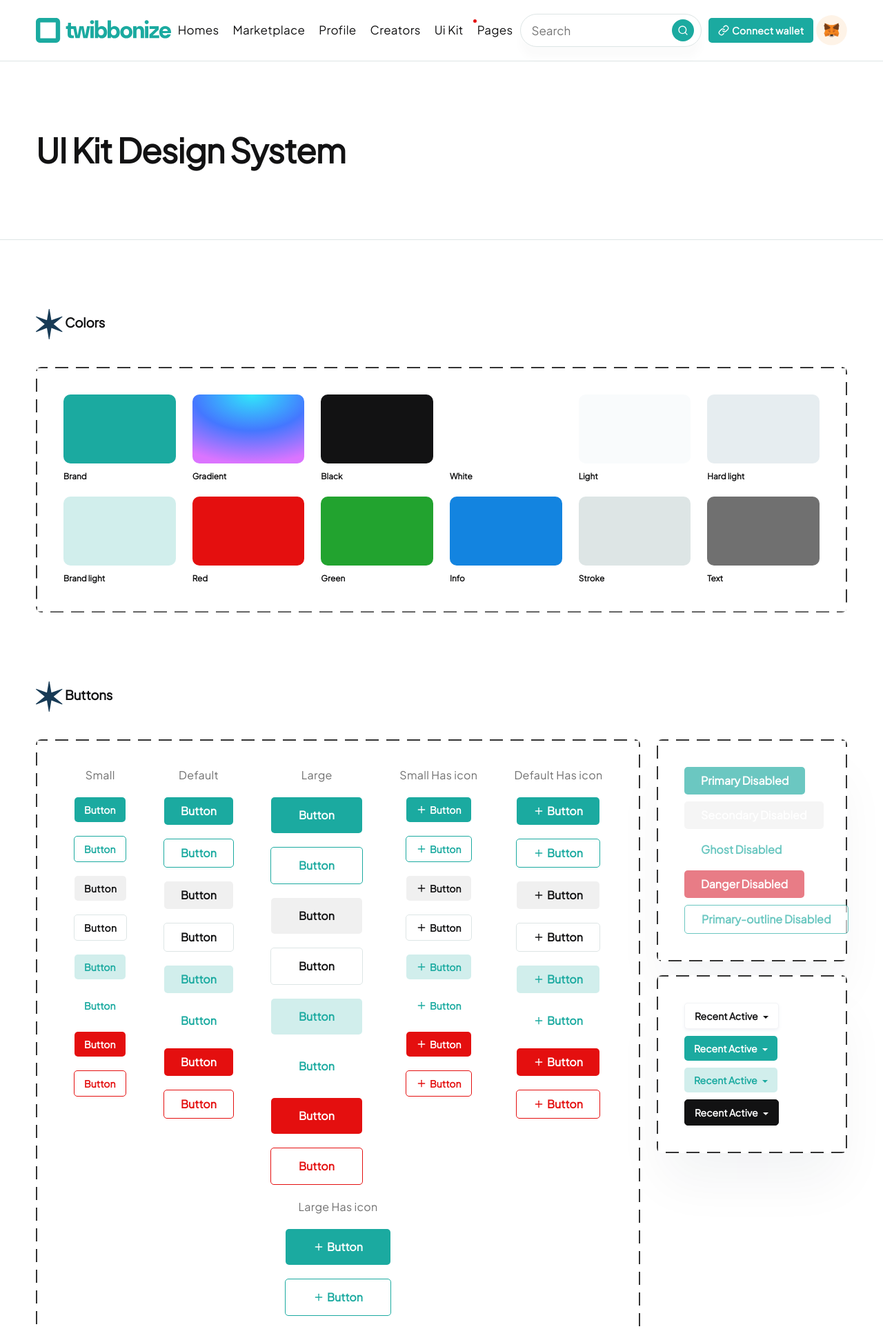
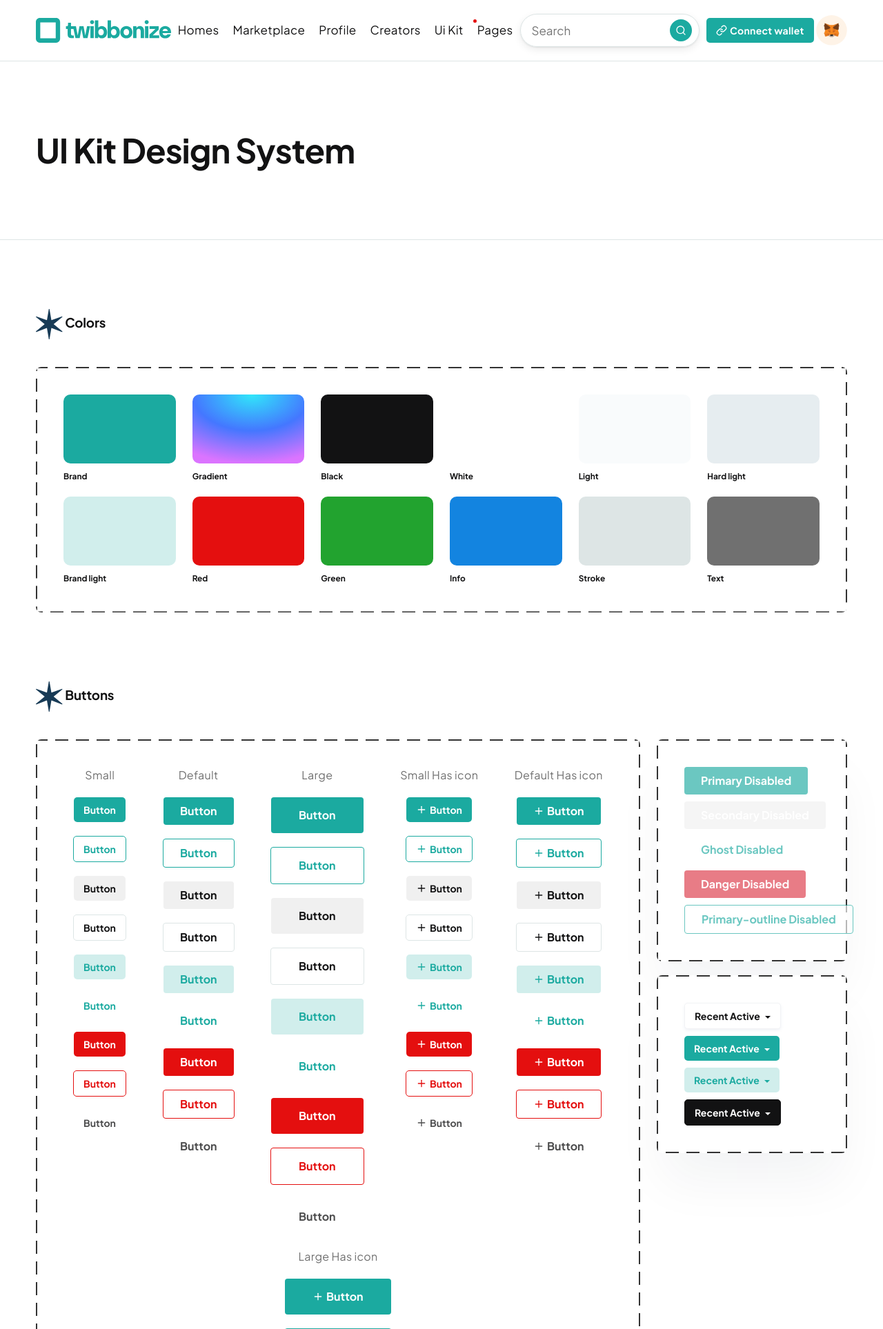
Before and after one commit to Twibbonize/twibbonize-uikit, a PHP site: page / in a window 1280 px wide. Shown: the top 1927 px of the page at 69% size. Run offline with PHP 8.4, Linux system fonts and the light colour scheme; some libraries are stand-ins or nearby versions.

Commit message:
update fonts

```diff
--- a/assets/scss/0-base/_base.scss
+++ b/assets/scss/0-base/_base.scss
@@ -7,6 +7,7 @@
     url("../fonts/CircularStd-Regular.woff2") format("woff2"), url("../fonts/CircularStd-Regular.svg") format("svg"),
     url("../fonts/circular.ttf") format("truetype");
 }
+
 @font-face {
   font-family: "circular_bold";
   src: url("../fonts/CircularStd-Bold.svg") format("svg"), url("../fonts/CircularStd-Bold.woff") format("woff"),
@@ -16,14 +17,53 @@
 
 @font-face {
   font-family: "Plus Jakarta Sans";
-    src: url("../fonts/Plus_Jakarta_Sans/static/PlusJakartaSans-Regular.ttf") format('truetype'),
-        url("../fonts/Plus_Jakarta_Sans/static/PlusJakartaSans-Light.ttf") format('truetype'),
-        url("../fonts/Plus_Jakarta_Sans/static/PlusJakartaSans-Italic.ttf") format('truetype'),
-        url("../fonts/Plus_Jakarta_Sans/static/PlusJakartaSans-Bold.ttf") format('truetype'),
-        url("../fonts/Plus_Jakarta_Sans/static/PlusJakartaSans-ExtraBold.ttf") format('truetype'),
-        url("../fonts/Plus_Jakarta_Sans/static/PlusJakartaSans-Medium.ttf") format('truetype'),
-        url("../fonts/Plus_Jakarta_Sans/static/PlusJakartaSans-Semibold.ttf") format('truetype');
+  src: url("../fonts/Plus_Jakarta_Sans/static/PlusJakartaSans-Regular.ttf") format('truetype');
+  font-weight: normal;
 }
+
+@font-face {
+  font-family: "Plus Jakarta Sans";
+  src: url("../fonts/Plus_Jakarta_Sans/static/PlusJakartaSans-Light.ttf") format('truetype');
+  font-weight: 300;
+}
+
+@font-face {
+  font-family: "Plus Jakarta Sans";
+  src: url("../fonts/Plus_Jakarta_Sans/static/PlusJakartaSans-Italic.ttf") format('truetype');
+  font-weight: normal;
+  font-style: italic;
+}
+
+
+@font-face {
+  font-family: "Plus Jakarta Sans";
+  src: url("../fonts/Plus_Jakarta_Sans/static/PlusJakartaSans-Semibold.ttf") format('truetype');
+  font-weight: 600;
+}
+
+
+@font-face {
+  font-family: "Plus Jakarta Sans";
+  src: url("../fonts/Plus_Jakarta_Sans/static/PlusJakartaSans-Bold.ttf") format('truetype');
+  font-weight: 700;
+}
+
+
+@font-face {
+  font-family: "Plus Jakarta Sans";
+  src: url("../fonts/Plus_Jakarta_Sans/static/PlusJakartaSans-Medium.ttf") format('truetype');
+  font-weight: 500;
+}
+
+@font-face {
+  font-family: "Plus Jakarta Sans";
+  src: url("../fonts/Plus_Jakarta_Sans/static/PlusJakartaSans-ExtraBold.ttf") format('truetype');
+  font-weight: 800;
+}
+
+
+
+
 /*--------------------------------------------------------------
 ## Base
 --------------------------------------------------------------*/
@@ -48,7 +88,9 @@ body {
     background: $color_dark;
   }
 }
+
 @media (min-width: 1400px) {
+
   .container,
   .container-lg,
   .container-md,
@@ -58,14 +100,17 @@ body {
     max-width: 1400px;
   }
 }
+
 .container {
   @include md {
     max-width: 800px !important;
   }
+
   @include xl {
     max-width: 1200px;
   }
 }
+
 .index_page {
   @media only screen and (min-width: 1510px) {
     .container {
@@ -97,8 +142,9 @@ section:focus {
 a {
   transition: 0.25s $transition_function;
   text-decoration: none !important;
+
   &:hover {
-        text-decoration: none;
+    text-decoration: underline !important;
   }
 }
 
@@ -117,15 +163,17 @@ p {
 .swiper-pagination-bullet {
   margin-top: 20px;
   width: 12px !important;
-    height: 12px !important ;
+  height: 12px !important;
 }
-.swiper-container-horizontal > .swiper-pagination-bullets,
+
+.swiper-container-horizontal>.swiper-pagination-bullets,
 .swiper-pagination-custom,
 .swiper-pagination-fraction {
   bottom: 0px !important;
 }
+
 .swiper-pagination-bullet-active {
-    background: $color_brand !important ;
+  background: $color_brand !important;
 }
 
 /*--------------------------------------------------------------
@@ -134,11 +182,13 @@ p {
 
 .code-toolbar {
   position: relative;
+
   .toolbar {
     position: absolute;
     top: 20px;
     right: 20px;
   }
+
   button {
     background: $color_brand;
     padding: 5px 10px;
@@ -155,13 +205,16 @@ p {
     height: 180px !important;
   }
 }
+
 .single-drop {
   &.show {
     height: 300px !important;
+
     .drop_dark {
       display: block;
       padding: 20px 15px !important;
     }
+
     .pl-10 {
       padding-left: 0 !important;
     }
--- a/assets/scss/1-helpers/_variables.scss
+++ b/assets/scss/1-helpers/_variables.scss
@@ -81,4 +81,5 @@ $border_radius_1: 200px;
 $shadow_1: 0px 17px 13px 0px #192c4b05;
 $shadow_2: 0px 1px 2px rgba(0, 0, 0, 0.05);
 $shadow_3: 0 33px 88px 0 #1d0e6211;
-$shadow_4: 0 1px 2px rgba(0, 0, 0, .08), 0 4px 12px rgba(0, 0, 0, .08);
+$shadow_airbnb_1: 0 1px 2px rgba(0, 0, 0, .08), 0 4px 12px rgba(0, 0, 0, .08);
+$shadow_airbnb_2: 0 2px 4px rgba(0,0,0,0.18);
--- a/assets/scss/2-elements/_buttons.scss
+++ b/assets/scss/2-elements/_buttons.scss
@@ -24,7 +24,7 @@ div.button {
   outline: none;
   position: relative;
   text-align: center;
-  border-radius: 5px !important;
+  // border-radius: 5px !important;
   overflow: hidden;
   will-change: transform, box-shadow;
   &:not(.btn-outline):not(.btn-flat):not(.btn-link) {
@@ -450,6 +450,15 @@ a.btn-outline {
   }
 }
 
+.btn-transparent {
+  color: lighten($color: $color_dark, $amount: 3);
+
+  &:hover {
+    color: darken($color: $color_dark, $amount: 30);
+    background: none;
+  }
+}
+
 .btn-grad {
   color: $color_white;
   border: none !important ;
--- a/assets/scss/2-elements/_forms.scss
+++ b/assets/scss/2-elements/_forms.scss
@@ -70,7 +70,7 @@ textarea,
     }
     &:focus {
         background-color: $color_white !important;
-        border: 1px solid $color_brand !important;
+        // border: 1px solid $color_brand !important;
         box-shadow: none !important;
     }
     &:hover {
--- a/assets/scss/3-Layouts/_header.scss
+++ b/assets/scss/3-Layouts/_header.scss
@@ -127,16 +127,16 @@
         border-radius: 80px;
         position: relative;
         transition: all 0.2s ease-in-out;
-        box-shadow: $shadow_1;
+        box-shadow: $shadow_airbnb_1;
 
         &:hover {
             background: white;
-            box-shadow: $shadow_4;
+            box-shadow: $shadow_airbnb_2;
             border: solid 1px $color_stroke;
         }
 
         &:focus {
-            box-shadow: $shadow_4;
+            box-shadow: $shadow_airbnb_2;
         }
 
         input {
--- a/index.html
+++ b/index.html
@@ -769,15 +769,15 @@
                   </div>
 
                   <div class="mb-20">
-                    <div class="btn btn-secondary btn-sm">
-                      Button
-                    </div>
-                  </div>
-
-                  <div class="mb-20">
-                    <div class="btn btn-secondary btn-outline btn-sm">
-                      Button
-                    </div>
+                    <button class="btn btn-secondary btn-sm">
+                      Button
+                    </button>
+                  </div>
+
+                  <div class="mb-20">
+                    <button class="btn btn-secondary btn-outline btn-sm">
+                      Button
+                    </button>
                   </div>
 
                   <div class="mb-20">
@@ -793,6 +793,11 @@
 
                   <div class="mb-20">
                     <button class="btn btn-danger btn-outline btn-sm">Button</button>
+                  </div>
+
+
+                  <div class="mb-20">
+                    <button class="btn btn-transparent btn-sm">Button</button>
                   </div>
                 </div>
 
@@ -831,6 +836,10 @@
                   <div class="mb-20">
                     <button class="btn btn-danger btn-outline">Button</button>
                   </div>
+
+                  <div class="mb-20">
+                    <button class="btn btn-transparent">Button</button>
+                  </div>
                 </div>
 
                 <div class="col-lg-auto col-sm-6 d-flex flex-column
@@ -865,6 +874,10 @@
 
                   <div class="mb-20">
                     <button class="btn btn-danger btn-outline btn-lg">Button</button>
+                  </div>
+
+                  <div class="mb-20">
+                    <button class="btn btn-transparent btn-lg">Button</button>
                   </div>
 
                 </div>
@@ -927,6 +940,13 @@
                       Button
                     </button>
                   </div>
+
+                  <div class="mb-20">
+                    <button class="btn btn-transparent btn-sm">
+                      <i data-feather="plus" width="16" height="16"></i>
+                      Button
+                    </button>
+                  </div>
                 </div>
 
                 <div class="col-lg-auto col-sm-6 d-flex flex-column
@@ -989,6 +1009,13 @@
                     </button>
                   </div>
 
+                  <div class="mb-20">
+                    <button class="btn btn-transparent">
+                      <i data-feather="plus" width="16" height="16"></i>
+                      Button
+                    </button>
+                  </div>
+
                 </div>
                 <div class="col-lg-auto col-sm-6 d-flex flex-column
                         align-items-center">
@@ -1048,6 +1075,13 @@
 
                   <div class="mb-20">
                     <button class="btn btn-danger btn-outline btn-lg">
+                      <i data-feather="plus" width="16" height="16"></i>
+                      Button
+                    </button>
+                  </div>
+
+                  <div class="mb-20">
+                    <button class="btn btn-transparent btn-lg">
                       <i data-feather="plus" width="16" height="16"></i>
                       Button
                     </button>
@@ -1065,7 +1099,7 @@
                   <button class="btn btn-primary" disabled>Primary Disabled</button>
                 </li>
                 <li class="d-flex space-x-10">
-                    <button class="btn btn-secondary" disabled>Secondary Disabled</button>
+                  <button class="btn btn-secondary" disabled>Secondary Disabled</button>
                 </li>
                 <li class="d-flex space-x-10">
                   <button class="btn btn-ghost" disabled>Ghost Disabled</button>
@@ -2388,14 +2422,14 @@
             </div>
           </header>
 
-
+          <!-- twibbonize navbar -->
           <header class="header__1 js-header">
             <div class="top-wrapper">
               <div class="container">
                 <div class="header__menu">
                   <ul class="d-flex space-x-20">
                     <li>
-                      <a href="#">Guide</a>
+                      <a href="#" class="color_brand">Guide</a>
                     </li>
                     <li><a href="#"> About</a></li>
                     <li><a href="#"> News</a></li>
@@ -2434,19 +2468,11 @@
                     <i data-feather="plus-square" width="30" height="30"></i>
                   </button>
                   <!-- <a class="btn btn-primary btn-sm" href="#">Create</a> -->
-                  <div class="more">
-                    <div class="more_box visible position-relative">
-                      <ul class="space-y-10">
-                        <li>
-                          <a href="#" class="space-x-10 d-flex">
-                            <i data-feather="menu" width="24" height="24"></i>
-
-                            <img class="avatar" src="assets/img/avatars/twibbonize-avatar.jpg" alt="avatar" />
-
-                            <!-- <span> Report </span> -->
-                          </a>
-                        </li>
-                      </ul>
+                  <div class="header__menu-profile">
+                    <div class="btn btn-secondary btn-outline btn-sm rounded-pill space-x-3">
+                      <i data-feather="menu" width="24" height="24"></i>
+                      <img src="assets/img/avatars/twibbonize-avatar.jpg" class="rounded-circle" alt="avatar" width="24"
+                        height="24">
                     </div>
                   </div>
                 </div>
@@ -2570,7 +2596,6 @@
   <script src="assets/js/nft.js"></script>
   <script>
     feather.replace()
-
   </script>
 
 </body>
```
Also changed, not shown: assets/css/style.css. Lines whose indentation alone changed are shown as unchanged.
